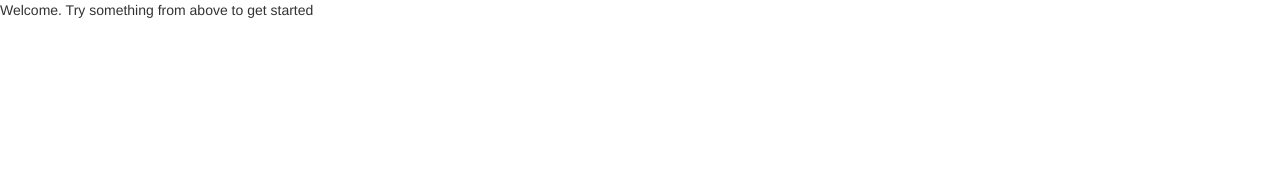
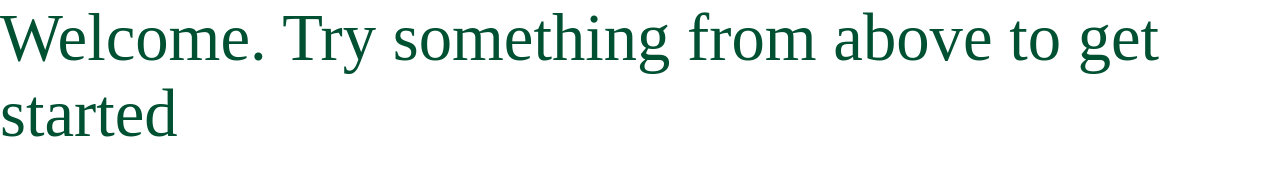
Before and after one commit to anon-sam/kmstpage, a plain HTML site: page MainHome.html in a window 1280 px wide. Drawn offline with Linux system fonts and the light colour scheme.

Commit message:
Update MainHome.html

```diff
--- a/MainHome.html
+++ b/MainHome.html
@@ -2,6 +2,7 @@
 <html>
 <head>
 <link rel="stylesheet" href="Landing Page Free Website Template - Free-CSS.com/startbootstrap-landing-page-gh-pages/css/bootstrap.css">
+	<link rel="stylesheet" href="Stylol.css">
 <meta charset="UTF-8">
 </head>
 <body>
```
